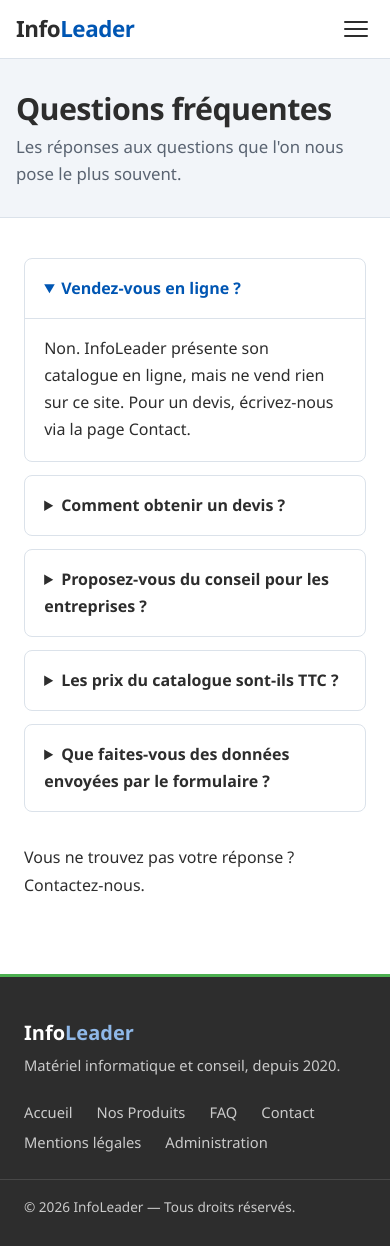
After one commit to mathyouadr/tp-infoleader-php, a PHP site: page /infoleader-tp2ter/faq.php in a window 390 px wide, after a click on "Vendez-vous en ligne ?". The commit adds this page. Run offline with PHP 8.4, Linux system fonts and the light colour scheme; some libraries are stand-ins or nearby versions.

Commit message:
TP 2ter : fork qualité (a11y, responsive, perf, SEO, UX) + page FAQ
- Fork : chemins propres à infoleader-tp2ter (404, tests)
- Bannière WebP 1 Mo -> 18 Ko, lazy/async sur les images produits, alt pertinents
- Open Graph, robots.txt, sitemap.xml, 404 en noindex
- Page FAQ en accordéon natif <details> (sans JS ni base de données)
- AMELIORATIONS.md

```diff
--- a/404.php
+++ b/404.php
@@ -8,7 +8,7 @@ require __DIR__ . '/app/bootstrap.php';
 require ROOT . '/app/site.php';
 
 http_response_code(404);
-site_header('Page introuvable');
+site_header('Page introuvable', 'Cette adresse n\'existe pas sur le site InfoLeader.', true);
 ?>
 
     <header class="page-header">
--- a/app/site.php
+++ b/app/site.php
@@ -7,6 +7,7 @@
 const SITE_LINKS = [
     'index.php' => 'Accueil',
     'products.php' => 'Nos Produits',
+    'faq.php' => 'FAQ',
     'contact.php' => 'Contact',
 ];
 
@@ -16,10 +17,12 @@ function site_base(): string
     return rtrim(str_replace('\\', '/', dirname($_SERVER['SCRIPT_NAME'])), '/') . '/';
 }
 
-function site_header(string $title, string $description = ''): void
+function site_header(string $title, string $description = '', bool $noindex = false): void
 {
     $current = basename($_SERVER['SCRIPT_NAME']);
     $base = site_base();
+    // Adresse absolue de la page (Open Graph exige des URL complètes)
+    $origin = (empty($_SERVER['HTTPS']) ? 'http://' : 'https://') . ($_SERVER['HTTP_HOST'] ?? 'localhost');
     ?>
 <!DOCTYPE html>
 <html lang="fr">
@@ -30,6 +33,19 @@ function site_header(string $title, string $description = ''): void
     <?php if ($description !== ''): ?>
         <meta name="description" content="<?= e($description) ?>">
     <?php endif; ?>
+    <?php if ($noindex): ?>
+        <meta name="robots" content="noindex">
+    <?php endif; ?>
+    <!-- Open Graph : aperçu lors d'un partage sur les réseaux sociaux -->
+    <meta property="og:type" content="website">
+    <meta property="og:locale" content="fr_FR">
+    <meta property="og:site_name" content="InfoLeader">
+    <meta property="og:title" content="InfoLeader - <?= e($title) ?>">
+    <?php if ($description !== ''): ?>
+        <meta property="og:description" content="<?= e($description) ?>">
+    <?php endif; ?>
+    <meta property="og:url" content="<?= e($origin . $_SERVER['REQUEST_URI']) ?>">
+    <meta property="og:image" content="<?= e($origin . $base) ?>assets/banniere.webp">
     <link rel="stylesheet" href="<?= e($base) ?>style.css?v=<?= filemtime(ROOT . '/style.css') ?>">
 </head>
 <body>
@@ -90,7 +106,7 @@ function product_card(array $product, string $headingTag = 'h2'): string
     $price = e(format_price($product['price']));
     // Sans image : grande initiale sur fond teinté
     $image = $product['image']
-        ? '<img src="' . e($product['image']) . '" alt="" loading="lazy">'
+        ? '<img src="' . e($product['image']) . '" alt="Photo : ' . $name . '" loading="lazy" decoding="async">'
         : '<span class="product-card__placeholder" aria-hidden="true">' . e(mb_substr($product['name'], 0, 1)) . '</span>';
     return <<<HTML
 <article class="product-card" data-name="$name" data-description="$description">
--- a/contact.php
+++ b/contact.php
@@ -93,7 +93,7 @@ site_header('Contact', 'Écrivez à InfoLeader : une question, un devis, un proj
         <?php if ($success): ?>
 
             <!-- Message de confirmation -->
-            <div class="alert alert--success">
+            <div class="alert alert--success" role="status">
                 Merci pour votre message — il a bien été reçu. Nous vous répondrons à <?= e($email) ?>.
             </div>
             <p><a href="products.php" class="cta">Voir nos produits</a></p>
--- /dev/null
+++ b/faq.php
@@ -0,0 +1,47 @@
+<?php
+/* ============================================
+   Page "FAQ" : questions fréquentes en accordéon.
+   Balises <details>/<summary> : ouverture au clic, à la touche
+   Entrée ou Espace, sans JavaScript ni base de données.
+   ============================================ */
+
+require __DIR__ . '/app/bootstrap.php';
+require ROOT . '/app/site.php';
+
+site_header('FAQ', 'Questions fréquentes sur InfoLeader : devis, conseil, prix, données personnelles.');
+?>
+
+    <header class="page-header">
+        <div class="page-header__inner">
+            <h1>Questions fréquentes</h1>
+            <p class="page-header__sub">Les réponses aux questions que l'on nous pose le plus souvent.</p>
+        </div>
+    </header>
+
+    <main class="legal-wrap" id="contenu">
+        <div class="faq">
+            <details class="faq__item">
+                <summary>Vendez-vous en ligne ?</summary>
+                <p>Non. InfoLeader présente son catalogue en ligne, mais ne vend rien sur ce site. Pour un devis, écrivez-nous via la page Contact.</p>
+            </details>
+            <details class="faq__item">
+                <summary>Comment obtenir un devis ?</summary>
+                <p>Envoyez votre demande depuis le formulaire de contact en précisant le matériel et les quantités. Nous répondons à l'adresse e-mail que vous indiquez.</p>
+            </details>
+            <details class="faq__item">
+                <summary>Proposez-vous du conseil pour les entreprises ?</summary>
+                <p>Oui. Notre équipe accompagne les entreprises et les particuliers dans le choix du matériel, l'infrastructure et le développement.</p>
+            </details>
+            <details class="faq__item">
+                <summary>Les prix du catalogue sont-ils TTC ?</summary>
+                <p>Les prix affichés sont indicatifs. Le devis que nous vous envoyons précise le montant exact.</p>
+            </details>
+            <details class="faq__item">
+                <summary>Que faites-vous des données envoyées par le formulaire ?</summary>
+                <p>Elles servent uniquement à vous répondre et sont supprimées au bout de 12 mois maximum. Le détail figure dans les mentions légales.</p>
+            </details>
+        </div>
+        <p>Vous ne trouvez pas votre réponse ? <a href="contact.php">Contactez-nous</a>.</p>
+    </main>
+
+<?php site_footer();
--- a/index.php
+++ b/index.php
@@ -18,7 +18,7 @@ site_header('Accueil', 'InfoLeader : matériel informatique sélectionné pour s
     <header class="hero" id="contenu">
         <!-- Image de la bannière placée dans un <div> -->
         <div class="hero__visual">
-            <img src="assets/banniere.png" alt="">
+            <img src="assets/banniere.webp" alt="" width="1584" height="396" fetchpriority="high">
         </div>
         <div class="hero__inner">
             <h1 class="hero__title">Bienvenue chez InfoLeader</h1>
--- /dev/null
+++ b/robots.txt
@@ -0,0 +1,4 @@
+# Robots : tout le site public, sauf l'administration
+User-agent: *
+Disallow: /infoleader-tp2ter/admin/
+Sitemap: http://localhost/infoleader-tp2ter/sitemap.xml
--- a/style.css
+++ b/style.css
@@ -601,6 +601,33 @@ img {
     padding: 2.5rem 1.5rem 4rem;
 }
 
+/* FAQ : accordéon natif <details> */
+.faq {
+    margin-bottom: 2rem;
+}
+
+.faq__item {
+    border: 1px solid var(--line);
+    border-radius: var(--radius);
+    background-color: var(--white);
+    margin-bottom: 0.8rem;
+}
+
+.faq__item summary {
+    cursor: pointer;
+    padding: 1rem 1.2rem;
+    font-weight: 600;
+}
+
+.faq__item[open] summary {
+    border-bottom: 1px solid var(--line);
+    color: var(--blue);
+}
+
+.faq__item p {
+    padding: 1rem 1.2rem 0.4rem;
+}
+
 /* Page « Mentions légales et confidentialité » : texte long, lisible */
 .legal-wrap {
     max-width: 760px;
```
Also changed, not shown: AMELIORATIONS.md (added, +32 -0 lines), sitemap.xml (added, +8 -0 lines), tests/http_test.php (+1 -1 lines), .htaccess, assets/banniere.png (deleted), assets/banniere.webp (added).
